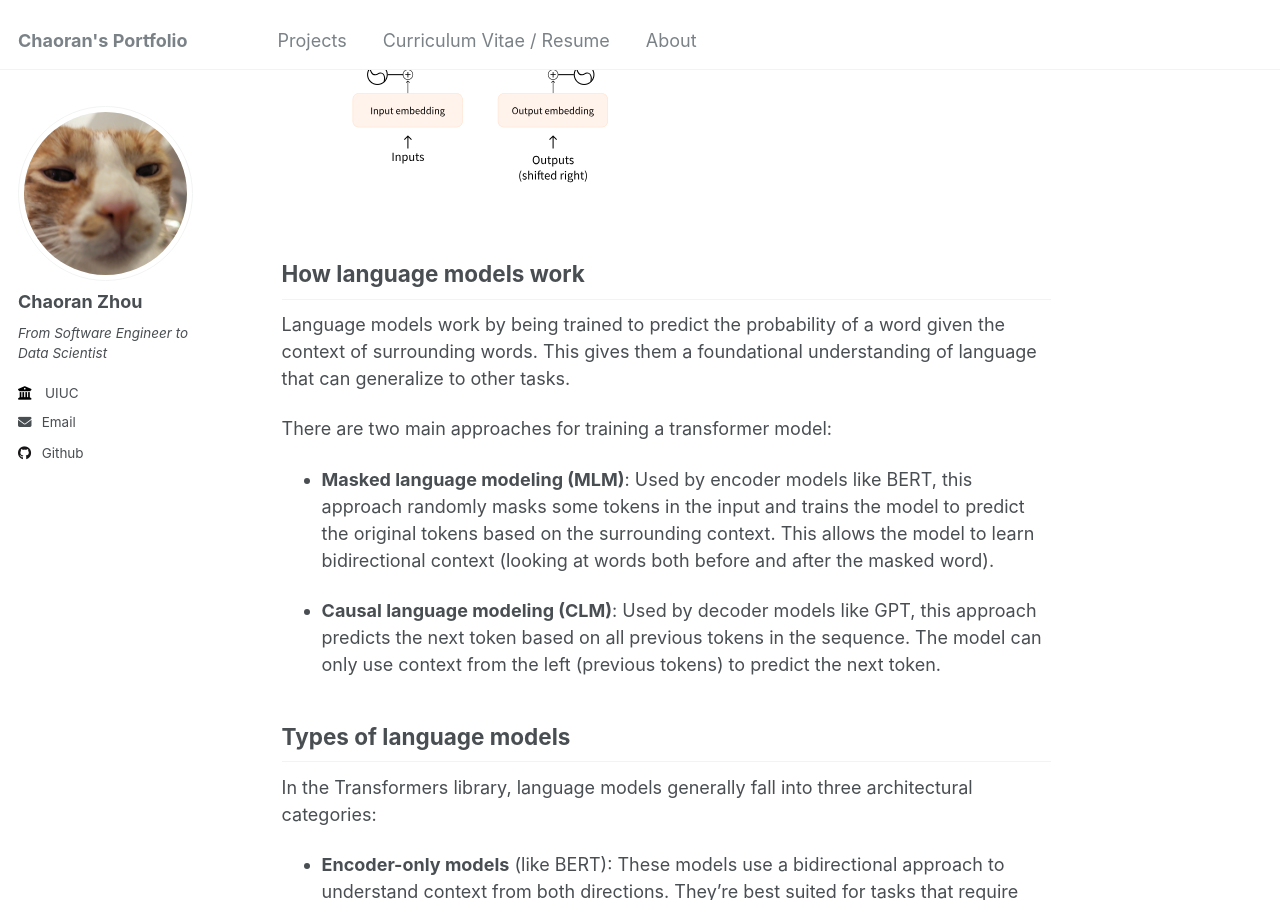
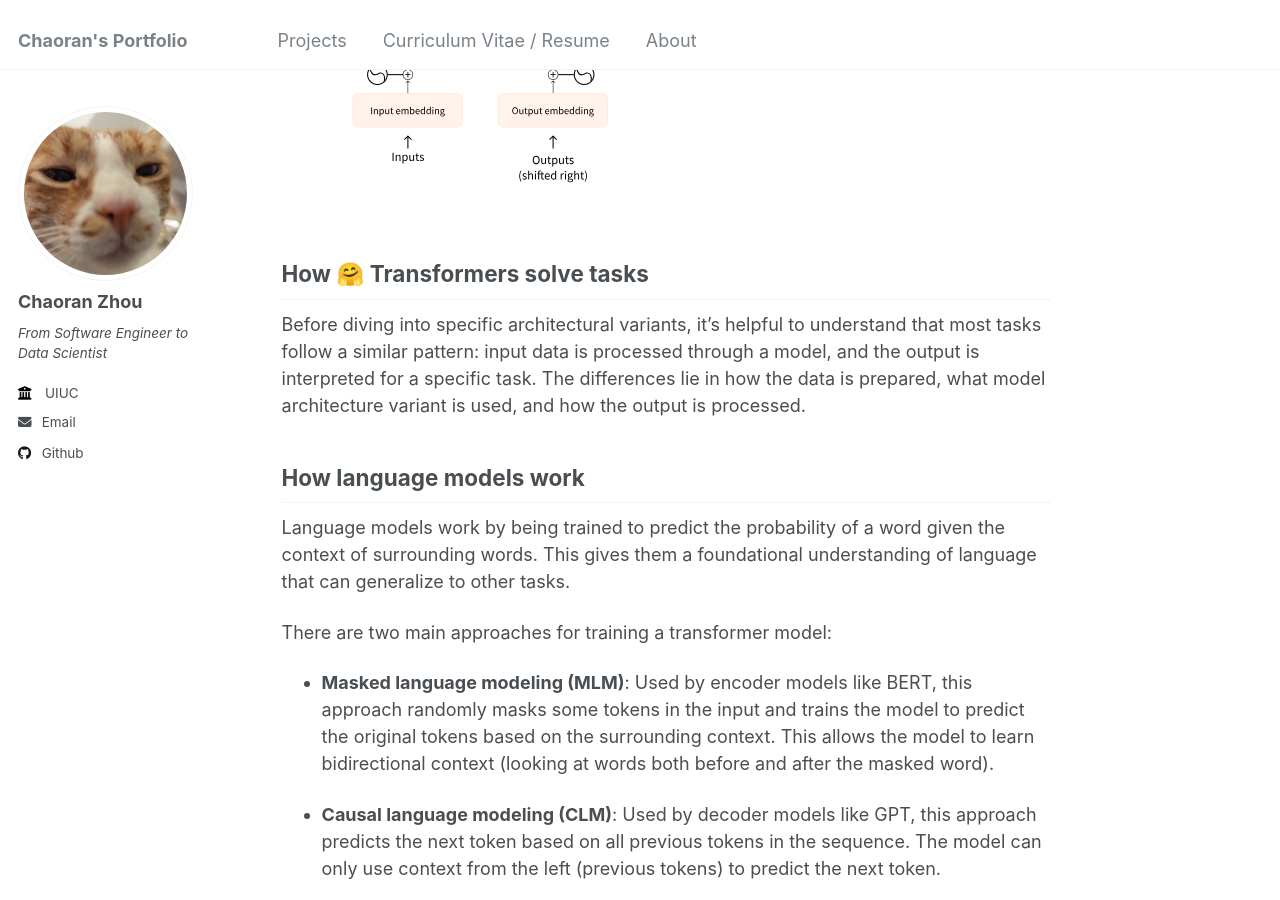
Before and after one commit to ranranrunforit/ranranrunforit.github.io, a Jekyll site: the page built from _projects/project-15.md, in a window 1280 px wide and 900 px high, scrolled down 11065 px. Built offline with Jekyll 4.4.1, drawn with Linux system fonts in a browser that asks for light colours.

Commit message:
Update project-15.md

```diff
--- a/_projects/project-15.md
+++ b/_projects/project-15.md
@@ -245,7 +245,12 @@ A key feature of Transformer models is that they are built with special layers c
  ![attention_layer](/images/attention_layer.png)
 
 
+## How 🤗 Transformers solve tasks
+
+Before diving into specific architectural variants, it’s helpful to understand that most tasks follow a similar pattern: input data is processed through a model, and the output is interpreted for a specific task. The differences lie in how the data is prepared, what model architecture variant is used, and how the output is processed.
+
 ## How language models work
+
 Language models work by being trained to predict the probability of a word given the context of surrounding words. This gives them a foundational understanding of language that can generalize to other tasks.
 
 There are two main approaches for training a transformer model:
```
